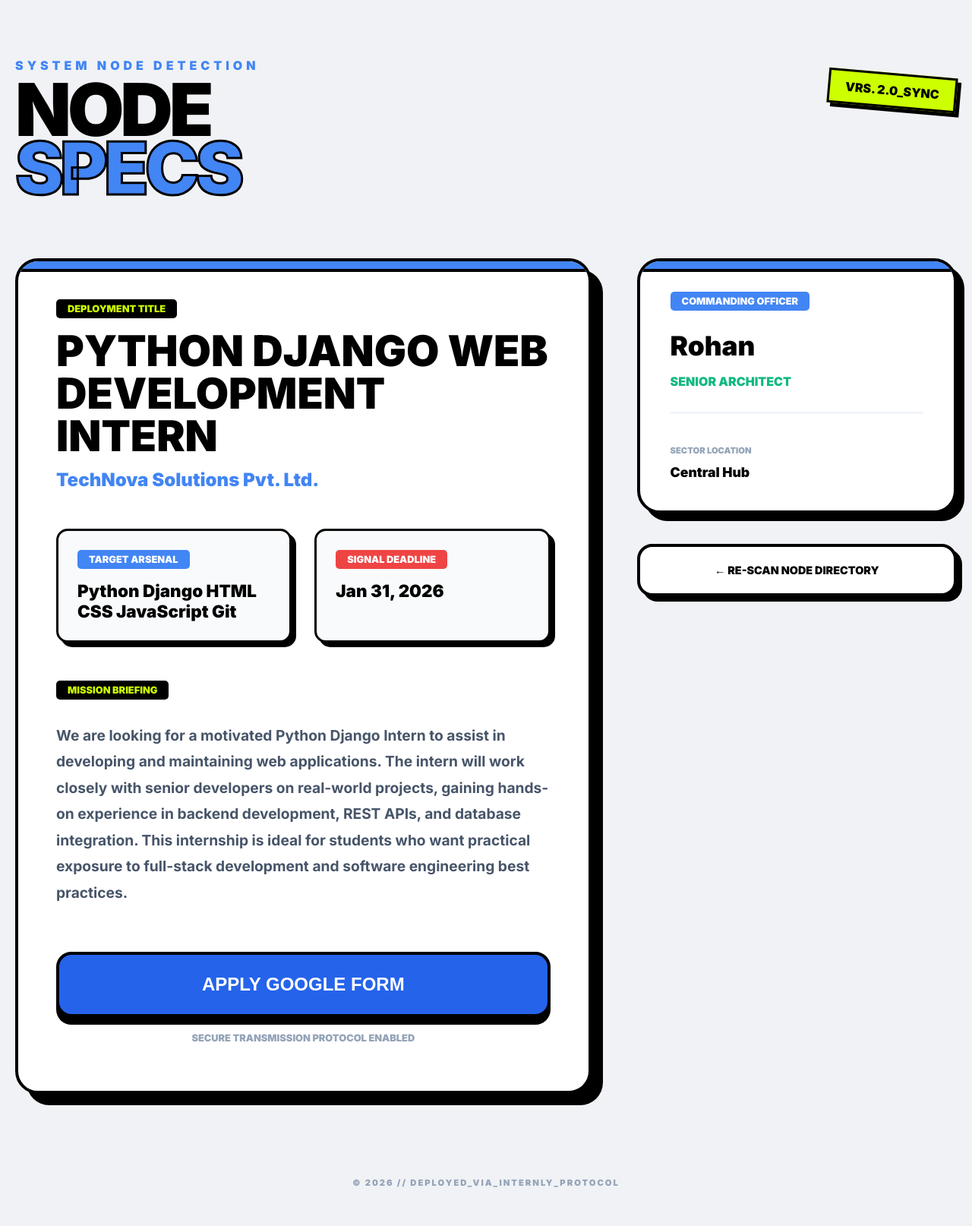
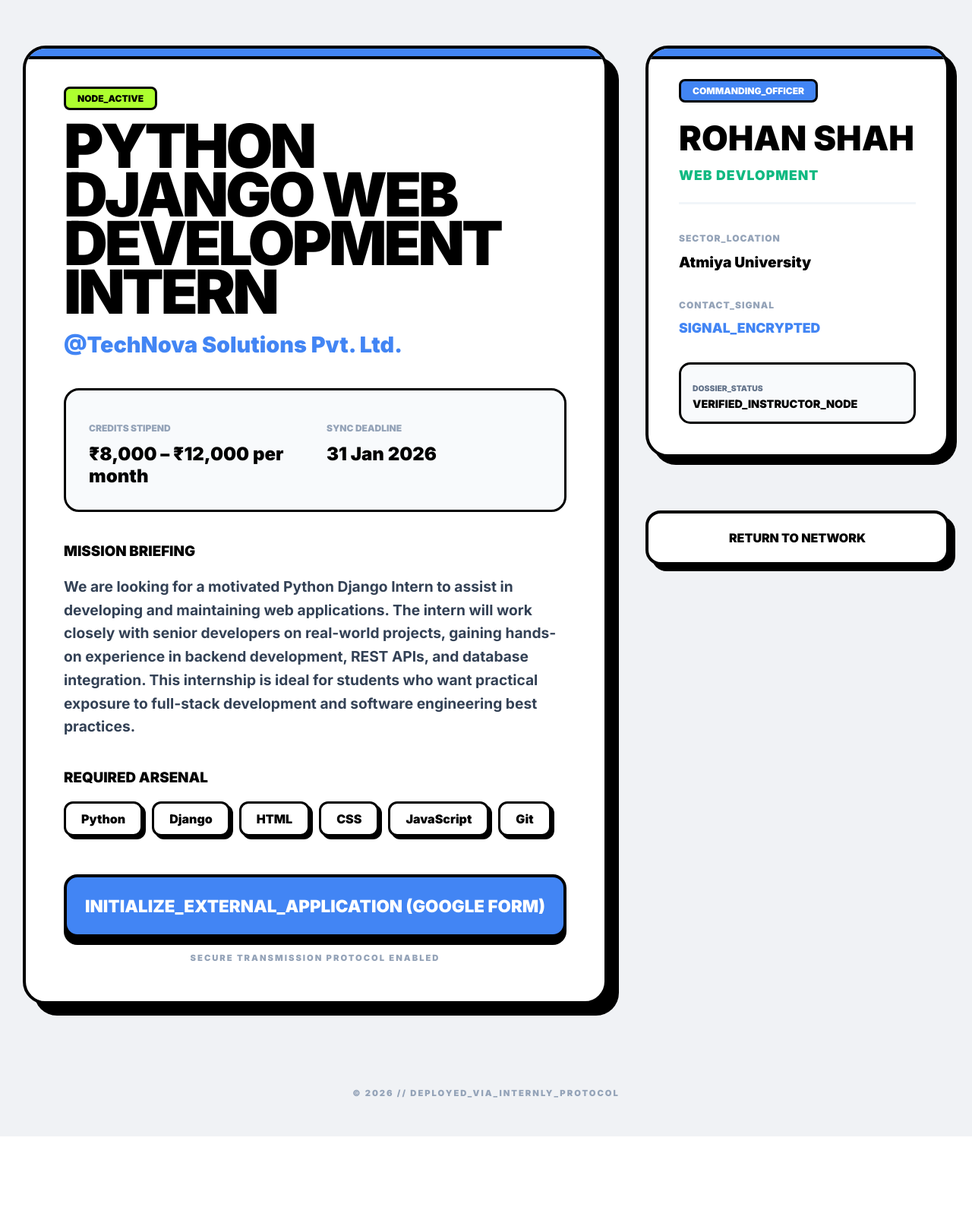
Before and after one commit to DarshanKaladiya/Student-Internship-System, a Django app: page /internships/1/ in a window 1280 px wide. Shown: the part 69-1683 px from the top of the page at 76% size. After the commit the page ends 1565 px from the top, so only its background shows below. Run offline with Django 5.2, Linux system fonts and the light colour scheme; data comes from the database, SQL or seed files in the repository; both versions use the stored data as it was after the commit.

Commit message:
fix error

```diff
--- a/management/templates/management/internship_detail.html
+++ b/management/templates/management/internship_detail.html
@@ -33,128 +33,167 @@
 
     /* Industrial Headers */
     .glitch-header {
-        font-size: 6rem;
+        font-size: 5rem;
         font-weight: 950;
         line-height: 0.8;
         margin: 0;
-        letter-spacing: -5px;
+        letter-spacing: -4px;
         text-transform: uppercase;
         color: black;
     }
 
-    /* High-Impact Buttons */
-    .sync-btn {
-        width: 100%;
-        padding: 25px;
-        background: #2563eb;
-        color: white;
-        border: 4px solid black;
-        font-weight: 900;
-        font-size: 1.5rem;
+    .data-label {
+        display: inline-block;
+        padding: 5px 15px;
+        font-weight: 950;
+        font-size: 0.75rem;
         text-transform: uppercase;
-        border-radius: 20px;
-        box-shadow: 0px 10px 0px black;
-        cursor: pointer;
-        transition: all 0.15s cubic-bezier(0.175, 0.885, 0.32, 1.275);
-        display: block;
-        text-align: center;
-        text-decoration: none;
+        border: 3px solid black;
+        border-radius: 8px;
+        margin-bottom: 15px;
     }
 
-    .sync-btn:hover {
-        transform: translate(-4px, -4px);
-        box-shadow: 4px 14px 0px black;
-        background: #1d4ed8;
+    /* THE FIXED ANCHOR DESIGN */
+    .sync-btn-external {
+        display: block;
+        width: 100%;
+        background-color: #4285f4; /* Sync Blue */
+        color: white !important;
+        text-decoration: none !important;
+        font-weight: 950;
+        font-size: 1.4rem;
+        padding: 24px;
+        border: 4px solid black;
+        border-radius: 18px;
+        /* Stacked Shadow Effect */
+        box-shadow: 0px 10px 0px black;
+        transition: all 0.1s ease-in-out;
+        text-transform: uppercase;
+        text-align: center;
+        box-sizing: border-box;
+        cursor: pointer;
     }
 
-    .sync-btn:active {
-        transform: translate(2px, 2px);
-        box-shadow: 0px 4px 0px black;
+    .sync-btn-external:hover {
+        transform: translateY(2px);
+        box-shadow: 0px 8px 0px black;
+        background-color: #3367d6;
     }
 
-    .data-label {
-        display: inline-block;
-        background: black;
-        color: #ccff00; /* Neon Lime */
-        padding: 5px 15px;
+    .sync-btn-external:active {
+        transform: translateY(10px);
+        box-shadow: 0px 0px 0px black;
+    }
+
+    .local-btn {
+        background-color: #adff2f;
+        color: black !important;
+    }
+
+    .protocol-footer {
+        display: block;
+        font-size: 0.7rem;
         font-weight: 900;
-        font-size: 0.8rem;
+        color: #94a3b8;
+        margin-top: 20px;
+        text-align: center;
         text-transform: uppercase;
-        border-radius: 5px;
-        margin-bottom: 15px;
+        letter-spacing: 2px;
     }
 </style>
 
-<div style="max-width: 1300px; margin: 0 auto; padding: 60px 20px;">
-
-    <div style="margin-bottom: 80px; position: relative;">
-        <p style="font-weight: 900; text-transform: uppercase; letter-spacing: 5px; color: #4285f4; margin-bottom: 10px;">System Node Detection</p>
-        <h1 class="glitch-header">
-            NODE<br><span style="color: #4285f4; -webkit-text-stroke: 3px black;">SPECS</span>
-        </h1>
-        <div style="position: absolute; top: 20px; right: 0; transform: rotate(5deg); background: #ccff00; border: 3px solid black; padding: 10px 20px; font-weight: 900; box-shadow: 5px 5px 0px black;">
-            VRS. 2.0_SYNC
-        </div>
-    </div>
-
-    <div style="display: grid; grid-template-columns: 1.8fr 1fr; gap: 60px; align-items: start;">
+<div style="max-width: 1300px; margin: 60px auto; padding: 0 30px;">
+    <div style="display: grid; grid-template-columns: 1fr 400px; gap: 50px;">
 
         <div class="command-module">
-            <div class="data-label">Deployment Title</div>
-            <h2 style="font-size: 3.5rem; font-weight: 900; margin: 0; line-height: 1; text-transform: uppercase;">{{ internship.title }}</h2>
-            <p style="font-size: 1.5rem; font-weight: 800; color: #4285f4; margin: 15px 0 50px;">{{ internship.company_name|default:"TechNova Solutions" }}</p>
+            <div class="data-label" style="background: #adff2f; color: black;">Node_Active</div>
+            <h1 class="glitch-header">{{ internship.title }}</h1>
+            <p style="font-size: 1.8rem; font-weight: 800; color: #4285f4; margin: 20px 0;">@{{ internship.company_name }}</p>
 
-            <div style="display: grid; grid-template-columns: 1fr 1fr; gap: 30px; margin-bottom: 50px;">
-                <div style="background: #f8fafc; border: 3px solid black; padding: 25px; border-radius: 15px; box-shadow: 6px 6px 0px black;">
-                    <div class="data-label" style="background: #4285f4; color: white;">Target Arsenal</div>
-                    <p style="font-size: 1.4rem; font-weight: 900; margin: 0;">{{ internship.required_skills }}</p>
+            <div style="display: grid; grid-template-columns: 1fr 1fr; gap: 30px; margin: 40px 0; background: #f8fafc; padding: 30px; border: 3px solid black; border-radius: 20px;">
+                <div>
+                    <p style="font-weight: 900; color: #94a3b8; text-transform: uppercase; font-size: 0.75rem;">Credits Stipend</p>
+                    <p style="font-weight: 900; font-size: 1.5rem; margin: 0;">{{ internship.stipend|default:"Non-Paid" }}</p>
                 </div>
-                <div style="background: #f8fafc; border: 3px solid black; padding: 25px; border-radius: 15px; box-shadow: 6px 6px 0px black;">
-                    <div class="data-label" style="background: #ef4444; color: white;">Signal Deadline</div>
-                    <p style="font-size: 1.4rem; font-weight: 900; margin: 0;">{{ internship.deadline|date:"M d, Y" }}</p>
+                <div>
+                    <p style="font-weight: 900; color: #94a3b8; text-transform: uppercase; font-size: 0.75rem;">Sync Deadline</p>
+                    <p style="font-weight: 900; font-size: 1.5rem; margin: 0;">{{ internship.deadline|date:"d M Y" }}</p>
                 </div>
             </div>
 
-            <div style="margin-bottom: 60px;">
-                <div class="data-label">Mission Briefing</div>
-                <p style="font-size: 1.2rem; font-weight: 700; color: #475569; line-height: 1.8; margin-top: 15px;">
-                    {{ internship.description }}
-                </p>
+            <h3 style="font-weight: 950; text-transform: uppercase; margin-bottom: 20px;">Mission Briefing</h3>
+            <div style="font-size: 1.2rem; font-weight: 600; line-height: 1.6; color: #334155; margin-bottom: 40px;">
+                {{ internship.description|linebreaks }}
             </div>
 
-            <form method="POST" action="{% url 'apply_internship' internship.pk %}">
-                {% csrf_token %}
-                <button type="submit" class="sync-btn">
-                    {% if internship.external_apply_link %}
-                        Apply Google Form
-                    {% else %}
-                        Execute Local Deployment
-                    {% endif %}
-                </button>
-            </form>
-            <p style="text-align: center; margin-top: 20px; font-weight: 800; color: #94a3b8; font-size: 0.8rem;">SECURE TRANSMISSION PROTOCOL ENABLED</p>
+            <h3 style="font-weight: 950; text-transform: uppercase; margin-bottom: 20px;">Required Arsenal</h3>
+            <div style="display: flex; flex-wrap: wrap; gap: 12px; margin-bottom: 50px;">
+                {% for skill in internship.required_skills.split %}
+                    <span style="background: white; border: 3px solid black; padding: 10px 20px; border-radius: 12px; font-weight: 900; box-shadow: 4px 4px 0px black;">{{ skill }}</span>
+                {% endfor %}
+            </div>
+
+
+            <div>
+                {% if internship.external_apply_link %}
+                    <a href="{{ internship.external_apply_link }}" target="_blank" rel="noopener noreferrer" class="sync-btn-external">
+                        INITIALIZE_EXTERNAL_APPLICATION (GOOGLE FORM)
+                    </a>
+                {% else %}
+                    <form action="{% url 'apply_internship' internship.pk %}" method="POST">
+                        {% csrf_token %}
+                        <button type="submit" class="sync-btn-external local-btn" style="width: 100%; border: 4px solid black;">
+                            SYNC_LOCAL_APPLICATION
+                        </button>
+                    </form>
+                {% endif %}
+                <span class="protocol-footer">SECURE TRANSMISSION PROTOCOL ENABLED</span>
+            </div>
         </div>
 
         <div style="display: flex; flex-direction: column; gap: 40px;">
             <div class="command-module" style="padding: 40px; box-shadow: 10px 10px 0px black;">
-                <div class="data-label" style="background: #4285f4; color: white;">Commanding Officer</div>
-                <h3 style="font-size: 2.2rem; font-weight: 900; margin: 10px 0;">{{ faculty_profile.full_name|default:internship.faculty.username }}</h3>
-                <p style="font-weight: 800; color: #10b981; font-size: 1rem; text-transform: uppercase;">{{ faculty_profile.research_interest|default:"Senior Architect" }}</p>
+                <div class="data-label" style="background: #4285f4; color: white; margin-bottom: 25px;">
+                    Commanding_Officer
+                </div>
 
-                <hr style="border: none; border-top: 3px solid #f1f5f9; margin: 30px 0;">
+                <h3 style="font-size: 2.8rem; font-weight: 900; margin: 0; line-height: 1; text-transform: uppercase;">
+                    {{ internship.faculty.userprofile.full_name|default:internship.faculty.username }}
+                </h3>
 
-                <div style="display: flex; flex-direction: column; gap: 15px;">
+                <p style="font-weight: 950; color: #10b981; font-size: 1.1rem; text-transform: uppercase; margin: 15px 0; letter-spacing: 1px;">
+                    {{ internship.faculty.userprofile.research_interest|default:"Senior_Systems_Architect" }}
+                </p>
+
+                <hr style="border: none; border-top: 3px solid #f1f5f9; margin: 25px 0;">
+
+                <div style="display: flex; flex-direction: column; gap: 25px;">
                     <div>
-                        <p style="font-weight: 900; color: #94a3b8; text-transform: uppercase; font-size: 0.7rem;">Sector Location</p>
-                        <p style="font-weight: 800; font-size: 1.1rem; margin: 0;">{{ faculty_profile.office_location|default:"Central Hub" }}</p>
+                        <p style="font-weight: 900; color: #94a3b8; text-transform: uppercase; font-size: 0.75rem; letter-spacing: 1px;">Sector_Location</p>
+                        <p style="font-weight: 800; font-size: 1.2rem; margin: 5px 0 0;">
+                            {{ internship.faculty.userprofile.office_location|default:"Marvadi University" }}
+                        </p>
+                    </div>
+
+                    <div>
+                        <p style="font-weight: 900; color: #94a3b8; text-transform: uppercase; font-size: 0.75rem; letter-spacing: 1px;">Contact_Signal</p>
+                        <p style="font-weight: 800; font-size: 1.1rem; margin: 5px 0 0; color: #4285f4;">
+                            {{ internship.faculty.email|default:"SIGNAL_ENCRYPTED" }}
+                        </p>
+                    </div>
+
+                    <div style="margin-top: 10px; padding: 15px; border: 3px solid black; border-radius: 15px; background: #f8fafc;">
+                        <p style="font-weight: 950; text-transform: uppercase; font-size: 0.65rem; color: #64748b; margin-bottom: 5px;">Dossier_Status</p>
+                        <p style="font-weight: 900; font-size: 0.9rem; margin: 0;">VERIFIED_INSTRUCTOR_NODE</p>
                     </div>
                 </div>
             </div>
 
-            <a href="{% url 'internship_list' %}" style="display: block; text-align: center; border: 4px solid black; padding: 22px; text-decoration: none; color: black; font-weight: 900; text-transform: uppercase; font-size: 0.9rem; border-radius: 20px; background: white; box-shadow: 7px 7px 0px black; transition: all 0.1s;">
-                ← Re-Scan Node Directory
+            <a href="{% url 'internship_list' %}" style="display: block; text-align: center; border: 4px solid black; padding: 22px; text-decoration: none; color: black; font-weight: 950; text-transform: uppercase; background: white; border-radius: 20px; box-shadow: 8px 8px 0px black; margin-top: 30px;">
+                Return to Network
             </a>
         </div>
+
     </div>
 </div>
 
--- a/management/templates/management/internship_list.html
+++ b/management/templates/management/internship_list.html
@@ -4,7 +4,7 @@
     <div style="margin-bottom: 50px;">
         <h1 style="font-size: 4rem; font-weight: 950; letter-spacing: -3px;">AVAILABLE_NODES</h1>
         <form method="GET" style="display: flex; gap: 15px;">
-            <input type="text" name="q" value="{{ query }}" placeholder="SCAN BY SKILLS OR TITLES..."
+            <input type="text" name="q" value="{{ request.GET.q }}" placeholder="SCAN BY SKILLS OR TITLES..."
                    style="flex: 1; border: 4px solid black; padding: 20px; border-radius: 15px; font-weight: 800; font-size: 1.1rem; box-shadow: 6px 6px 0px var(--sync-blue);">
             <button type="submit" class="sync-btn">Run_Scan</button>
         </form>
--- a/management/views.py
+++ b/management/views.py
@@ -4,6 +4,9 @@ from django.contrib.auth.decorators import login_required
 from django.contrib import messages
 from django.contrib.auth.forms import UserCreationForm
 from .models import UserProfile, Internship, Application
+from django.db.models import Q
+from django.utils import timezone
+from datetime import timedelta
 
 # --- AUTHENTICATION ENGINE ---
 
@@ -77,8 +80,30 @@ def faculty_dashboard(request):
 
 @login_required
 def student_dashboard(request):
-    apps = Application.objects.filter(student=request.user)
-    return render(request, 'management/student_dashboard.html', {'applications': apps})
+    profile = request.user.userprofile
+
+    # --- FIXED: URGENT_ALERTS LOGIC ---
+    # Detects nodes with deadlines in the next 72 hours
+    threshold = timezone.now() + timedelta(days=3)
+    urgent_nodes = Internship.objects.filter(
+        deadline__gte=timezone.now(),
+        deadline__lte=threshold
+    ).order_by('deadline')
+
+    # --- FIXED: CGPA LOGIC ---
+    # Accessing the cgpa from the profile
+    current_cgpa = profile.gpa if hasattr(profile, 'cgpa') else 0.0
+
+    applications = Application.objects.filter(student=request.user)
+
+    context = {
+        'profile': profile,
+        'applications': applications,
+        'urgent_nodes': urgent_nodes, # Logic for
+        'cgpa': current_cgpa # Logic for
+    }
+    return render(request, 'management/student_dashboard.html', context)
+
 
 @login_required
 def faculty_edit_profile(request):
@@ -109,7 +134,14 @@ def student_edit_profile(request):
 # --- INTERNSHIP & NODE MANAGEMENT ---
 
 def internship_list(request):
-    nodes = Internship.objects.all().order_by('-created_at')
+    query = request.GET.get('q') # Captures the search input
+    if query:
+        # Filters by title or skills
+        nodes = Internship.objects.filter(
+            Q(title__icontains=query) | Q(required_skills__icontains=query)
+        ).order_by('-created_at')
+    else:
+        nodes = Internship.objects.all().order_by('-created_at')
     return render(request, 'management/internship_list.html', {'internships': nodes})
 
 def internship_detail(request, pk):
```
Also changed, not shown: management/templates/management/student_dashboard.html (+100 -29 lines), db.sqlite3, management/migrations/0006_alter_application_unique_together_and_more.py (added), management/migrations/0007_alter_internship_external_apply_link.py (added).
